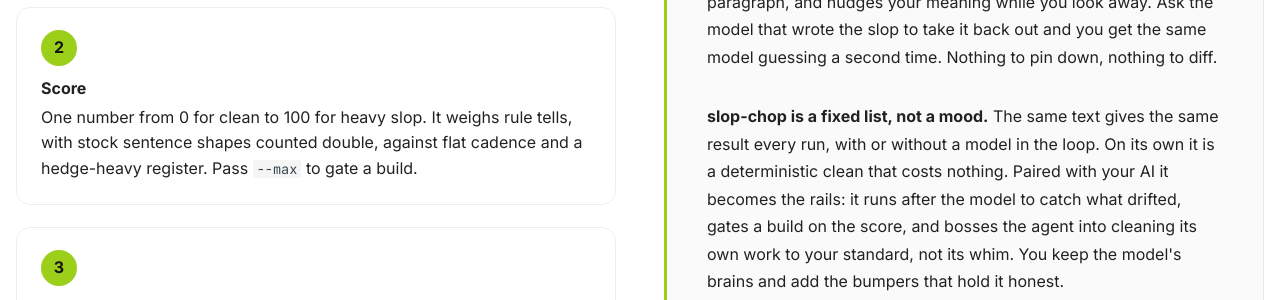
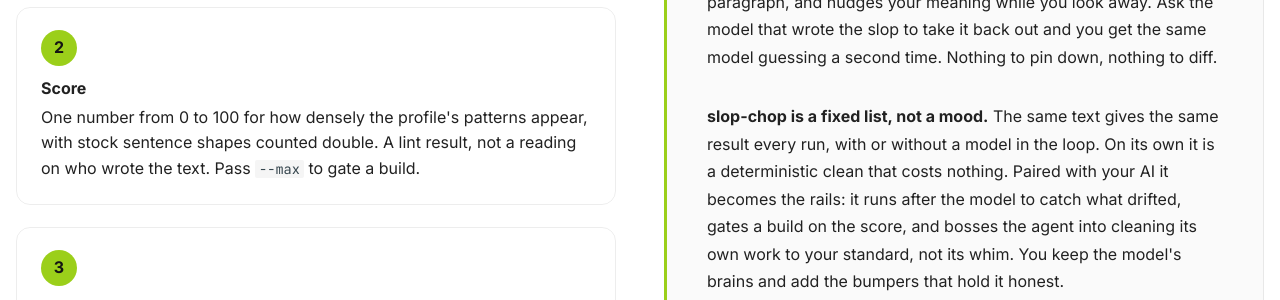
Before and after one commit to dcadolph/slop-chop, an MkDocs documentation site: the page built from docs/README.md, in a window 1280 px wide and 900 px high, scrolled down 1930 px. Shown: the part 153-453 px from the top of the window. Built offline with MkDocs 1.6.1 and Material for MkDocs 9.7.7, drawn with Linux system fonts in a browser that asks for light colours.

Commit message:
Reframe the score in the docs a stranger reads first

```diff
--- a/docs/README.md
+++ b/docs/README.md
@@ -33,7 +33,7 @@
 <div class="sc-score-legend">
 <span><i class="dot low"></i>under 25 reads clean</span>
 <span><i class="dot mid"></i>25 to 54 mixed</span>
-<span><i class="dot high"></i>55 and up heavy slop</span>
+<span><i class="dot high"></i>55 and up dense with tells</span>
 </div>
 <dl class="sc-score-stats">
 <div><dt>Tells</dt><dd id="sc-pop-tells"></dd></div>
@@ -162,7 +162,7 @@
 
 <div class="sc-steps">
 <div class="step"><span class="num">1</span><strong>Rules pass</strong>Fast and deterministic. Swaps characters, drops flagged words, rewrites stock phrases, fixes spelling to one dialect, tidies punctuation. No model, no cost, same output every run. Code blocks come through untouched.</div>
-<div class="step"><span class="num">2</span><strong>Score</strong>One number from 0 for clean to 100 for heavy slop. It weighs rule tells, with stock sentence shapes counted double, against flat cadence and a hedge-heavy register. Pass <code>--max</code> to gate a build.</div>
+<div class="step"><span class="num">2</span><strong>Score</strong>One number from 0 to 100 for how densely the profile's patterns appear, with stock sentence shapes counted double. A lint result, not a reading on who wrote the text. Pass <code>--max</code> to gate a build.</div>
 <div class="step"><span class="num">3</span><strong>Rewrite</strong>Optional. Hands the text to a model for the things rules cannot manage, like reworking a sentence so it no longer needs a semicolon, or bending the writing toward your voice.</div>
 </div>
 
```
Also changed, not shown: README.md (+10 -8 lines), docs/quickstart.md (+1 -1 lines).
